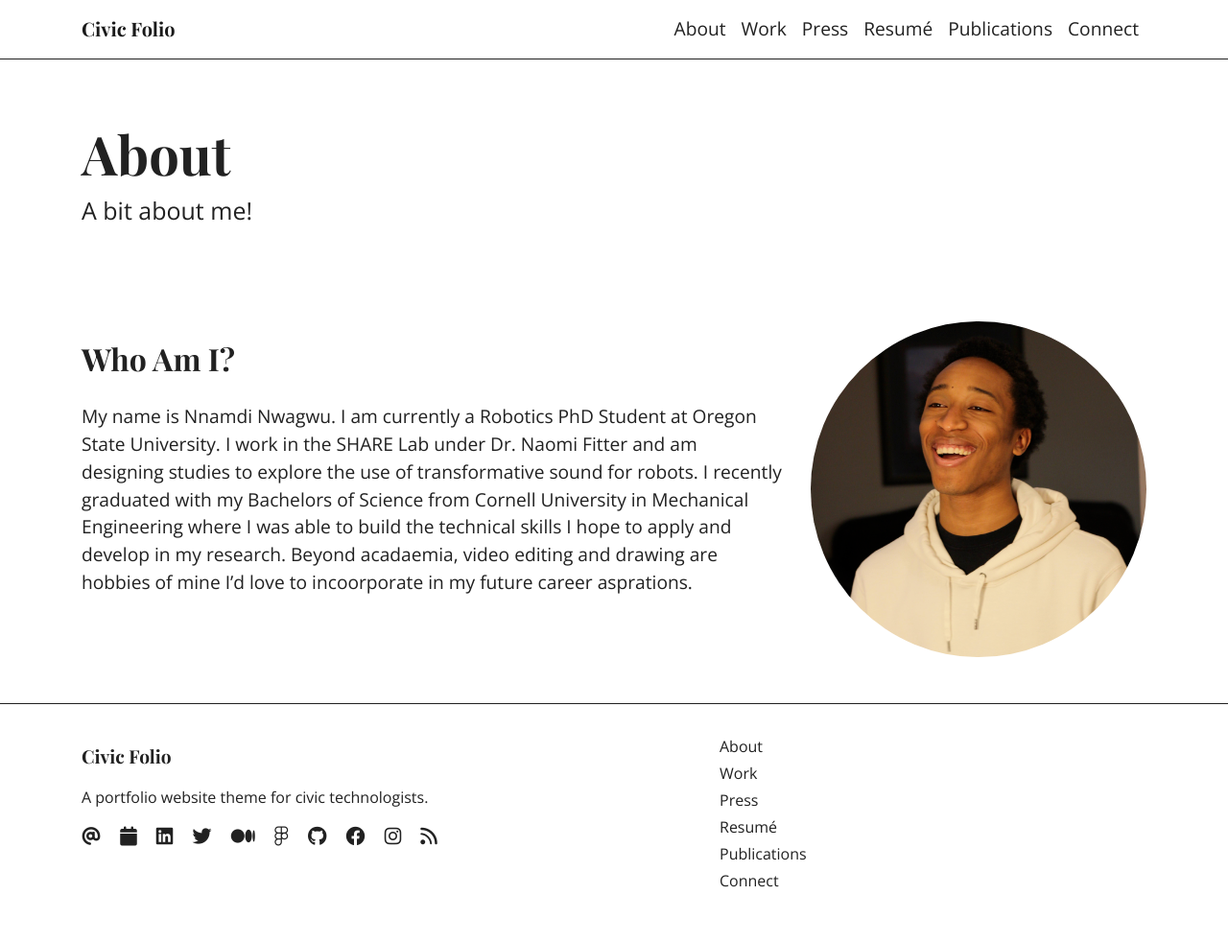
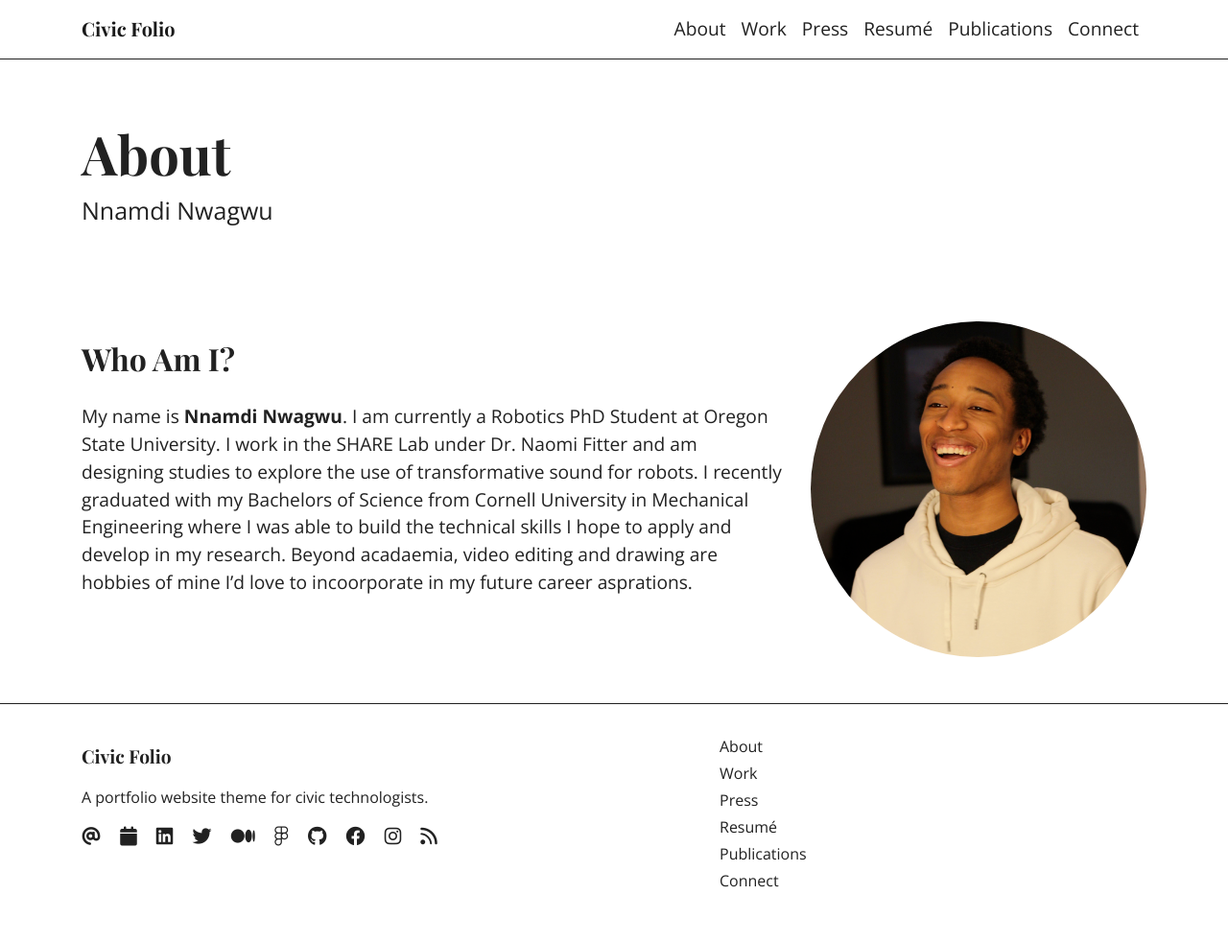
Before and after one commit to nnamd/nnamd.github.io, a Jekyll site: the page built from _pages/about.md, in a window 1280 px wide. Shown: the whole page at 96% size. Built offline with Jekyll 4.4.1, drawn with Linux system fonts in a browser that asks for light colours.

```diff
--- a/_pages/about.md
+++ b/_pages/about.md
@@ -1,9 +1,9 @@
 ---
 title: About
-description: A bit about me!
+description: Nnamdi Nwagwu
 layout: about
 permalink: /about/
 ---
 ## Who Am I?
 
-My name is Nnamdi Nwagwu. I am currently a Robotics PhD Student at Oregon State University. I work in the SHARE Lab under Dr. Naomi Fitter and am designing studies to explore the use of transformative sound for robots. I recently graduated with my Bachelors of Science from Cornell University in Mechanical Engineering where I was able to build the technical skills I hope to apply and develop in my research. Beyond acadaemia, video editing and drawing are hobbies of mine I'd love to incoorporate in my future career asprations.
+My name is **Nnamdi Nwagwu**. I am currently a Robotics PhD Student at Oregon State University. I work in the SHARE Lab under Dr. Naomi Fitter and am designing studies to explore the use of transformative sound for robots. I recently graduated with my Bachelors of Science from Cornell University in Mechanical Engineering where I was able to build the technical skills I hope to apply and develop in my research. Beyond acadaemia, video editing and drawing are hobbies of mine I'd love to incoorporate in my future career asprations.
```
Also changed, not shown: _pages/index.md (+1 -1 lines), _pages/resume.md (+1 -1 lines), img/DSC09943.jpg (added), img/profile.jpg (added).
